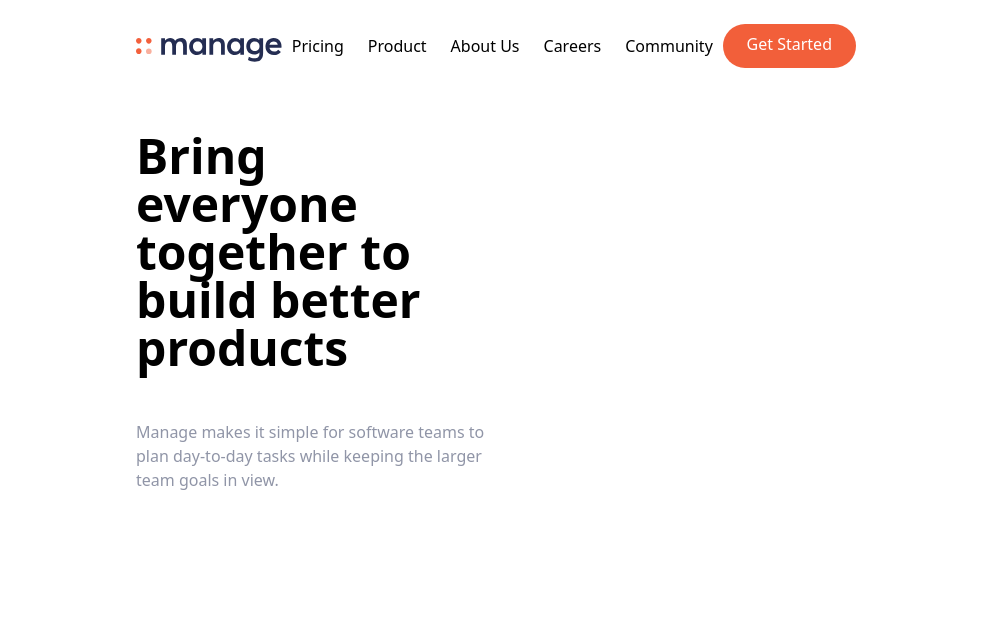
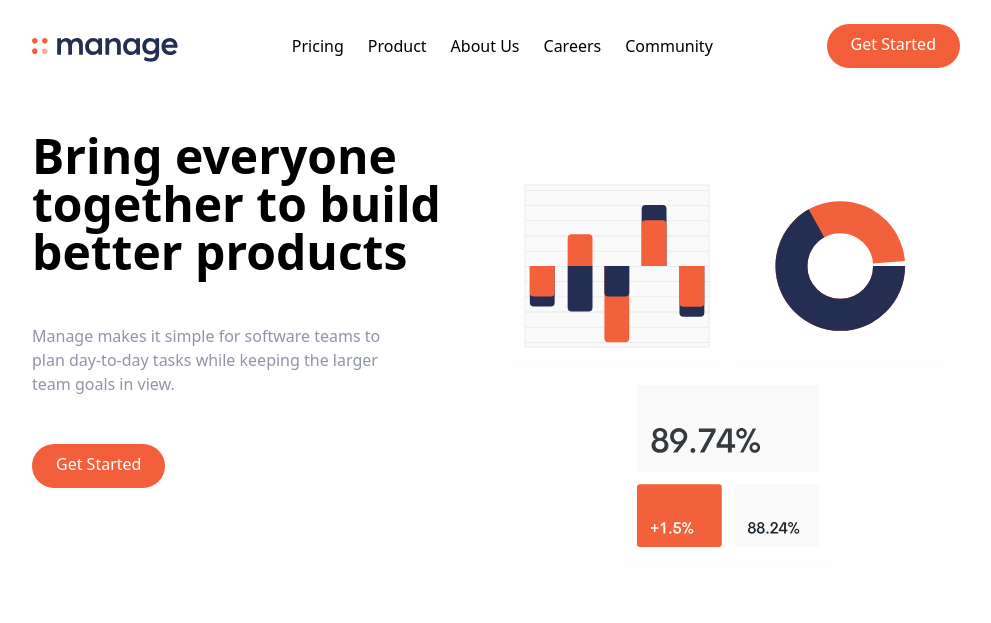
Before and after one commit to TheOpti/tailwind-crash-course, a website: page index.html in a window 1280 px wide. Shown: the whole page, without its empty margins (144-1135 px from the left). Drawn offline with nearby package versions, Linux system fonts and the light colour scheme; files that its build step writes are made by us from their sources.

Commit message:
Finish Hero section

```diff
--- a/index.html
+++ b/index.html
@@ -48,9 +48,18 @@
             Manage makes it simple for software teams to plan day-to-day tasks
             while keeping the larger team goals in view.
           </p>
+          <div class="flex justify-center md:justify-start">
+            <a
+              href="#"
+              class="p-3 px-6 pt-2 text-white bg-brightRed rounded-full baseline hover:bg-brightRedLight"
+              >Get Started</a
+            >
+          </div>
         </div>
         <!-- Right -->
-        <div></div>
+        <div class="md:w-1/2">
+          <img src="img/illustration-intro.svg" alt="hero-banner" />
+        </div>
       </div>
     </section>
   </body>
--- a/tailwind.config.js
+++ b/tailwind.config.js
@@ -5,7 +5,7 @@ module.exports = {
     screens: {
       sm: "480px",
       md: "768px",
-      lg: "976ox",
+      lg: "976px",
       xl: "1440px",
     },
     extend: {
```
